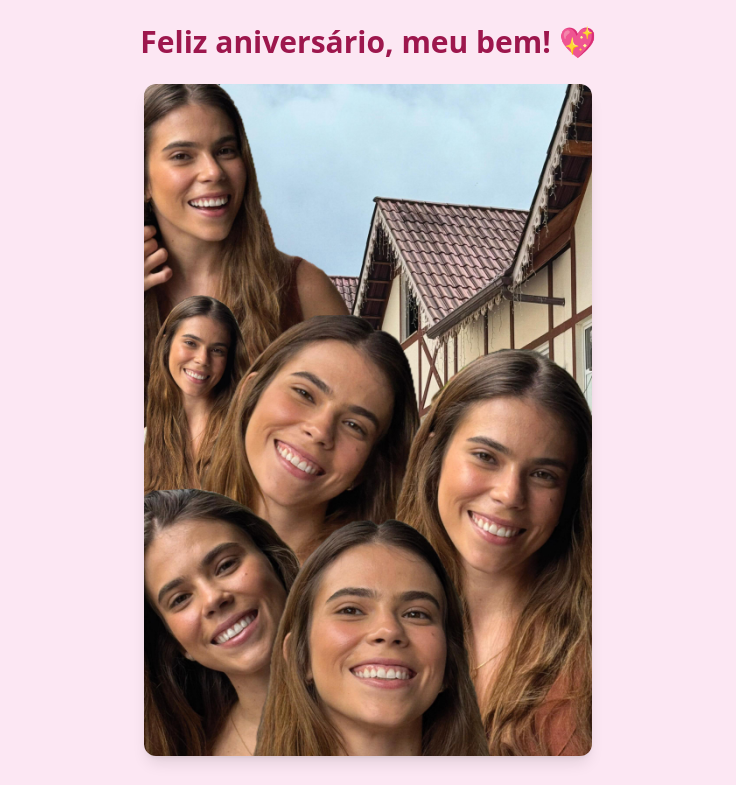
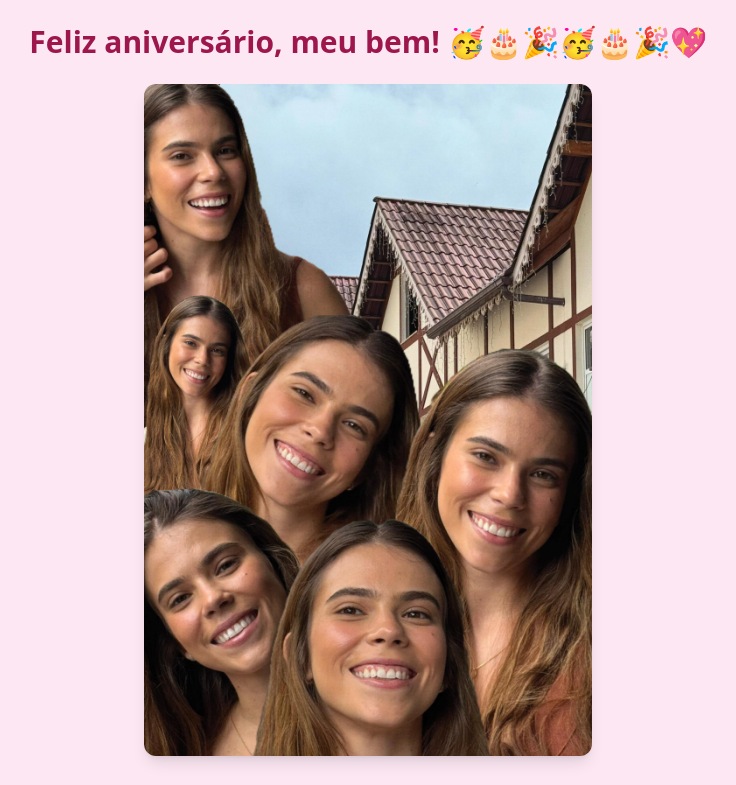
Before and after one commit to MatEstevam/surpresa-belli, a plain HTML site: page index.html in a window 1280 px wide. Shown: the top 785 px of the page, without its empty margins (272-1008 px from the left). Drawn offline with nearby package versions, Linux system fonts and the light colour scheme.

Commit message:
att title

```diff
--- a/index.html
+++ b/index.html
@@ -10,7 +10,7 @@
 
     <!-- Mensagem -->
     <h1 class="text-2xl md:text-3xl text-center font-semibold text-pink-800 m-6">
-      Feliz aniversário, meu bem! 💖
+      Feliz aniversário, meu bem! 🥳🎂🎉🥳🎂🎉💖
     </h1>
 
     <!-- Foto do casal -->
```
